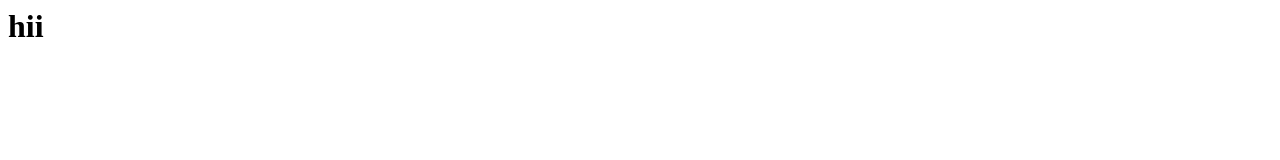
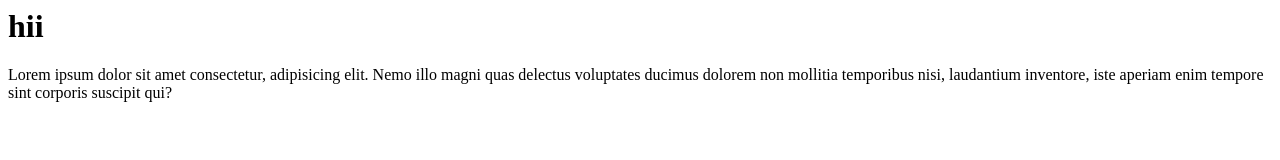
Before and after one commit to Srijon2004/uu, a plain HTML site: page index.html in a window 1280 px wide. Drawn offline with Linux system fonts and the light colour scheme.

Commit message:
Add new 2

```diff
--- a/index.html
+++ b/index.html
@@ -1 +1,2 @@
 <h1>hii</h1>
+<p>Lorem ipsum dolor sit amet consectetur, adipisicing elit. Nemo illo magni quas delectus voluptates ducimus dolorem non mollitia temporibus nisi, laudantium inventore, iste aperiam enim tempore sint corporis suscipit qui?</p>
```
